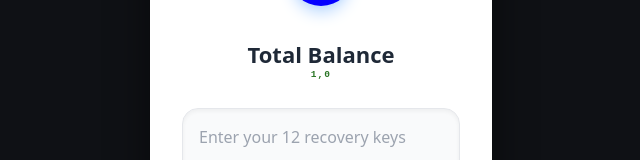
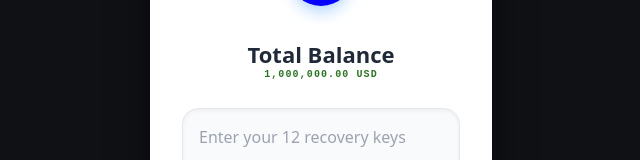
Before and after one commit to audfam/audfam, a React (Vite) app: page / in a window 1280 px wide. Shown: the part 186-346 px from the top of the page, without its empty margins (319-959 px from the left). Built offline with nearby package versions, Linux system fonts and the light colour scheme.

Commit message:
Update App.tsx

```diff
--- a/src/App.tsx
+++ b/src/App.tsx
@@ -83,8 +83,8 @@ export default function App() {
                 <p className="text-[#1F2937] text-[22px] font-semibold leading-[32px]">
                   Total Balance
                 </p>
-<p className="text-[#2a7525] text-[9.5px] font-bold tracking-[0.11em] leading-none uppercase font-mono">
-  1,0
+<p className="text-[#2a7525] text-[10px] font-bold tracking-[0.11em] leading-none uppercase font-mono">
+  1,000,000.00 USD
 </p>
              </div>
 
```
